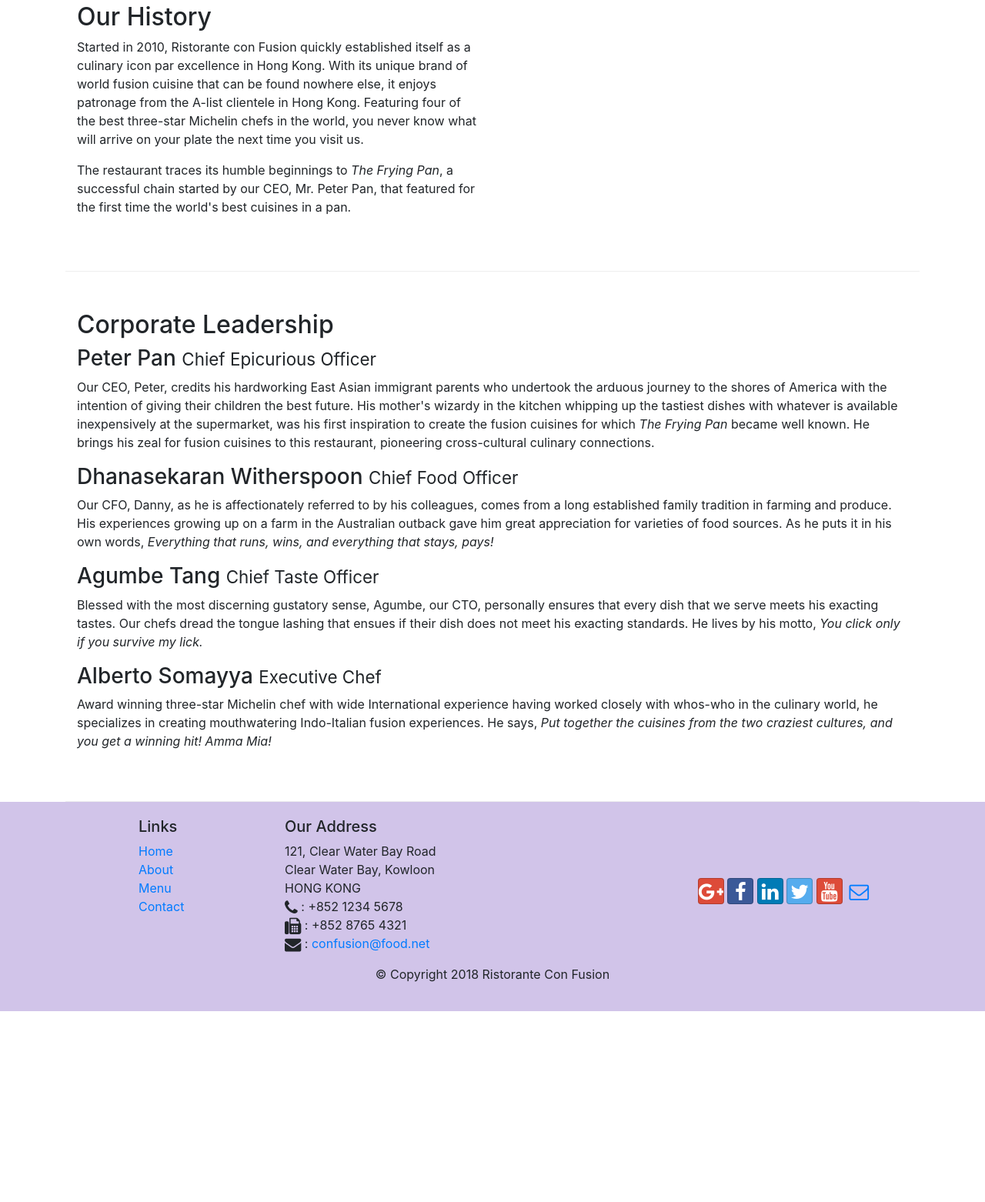
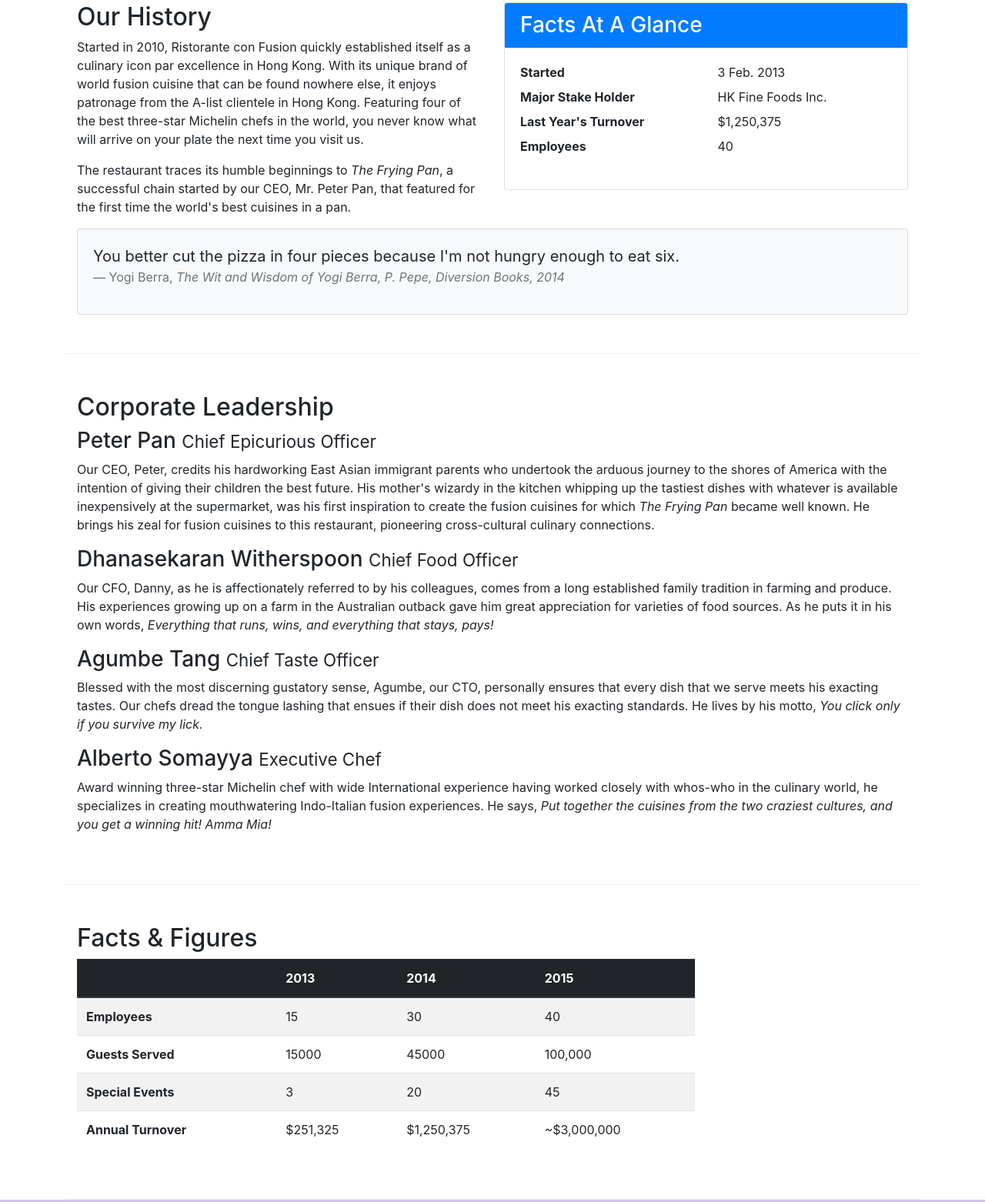
Before and after one commit to rv72/RestauranteConFusion, a website: page aboutus.html in a window 1280 px wide. Shown: the part 462-2024 px from the top of the page at 77% size. Before the commit the page ends 1776 px from the top, so only its background shows below. Drawn offline with nearby package versions, Linux system fonts and the light colour scheme.

Commit message:
Tables & Cards

```diff
--- a/aboutus.html
+++ b/aboutus.html
@@ -25,10 +25,14 @@
             <a class="navbar-brand mr-auto" href="./index.html">Ristorante Con Fusion</a>
             <div class="collapse navbar-collapse" id="Navbar">
                 <ul class="navbar-nav mr-auto">
-                    <li class="nav-item"><a class="nav-link" href="./index.html"><span class="fa fa-home fa-lg"> </span> Home</a></li>
-                    <li class="nav-item active"><a class="nav-link" href="./aboutus.html"><span class="fa fa-info fa-lg"> </span> About</a></li>
-                    <li class="nav-item"><a class="nav-link" href="#"><span class="fa fa-list fa-lg"> </span> Menu</a></li>
-                    <li class="nav-item"><a class="nav-link" href="./contactus.html"><span class="fa fa-address-card fa-lg"> </span> Contact</a></li>
+                    <li class="nav-item"><a class="nav-link" href="./index.html"><span class="fa fa-home fa-lg"> </span>
+                            Home</a></li>
+                    <li class="nav-item active"><a class="nav-link" href="./aboutus.html"><span
+                                class="fa fa-info fa-lg"> </span> About</a></li>
+                    <li class="nav-item"><a class="nav-link" href="#"><span class="fa fa-list fa-lg"> </span> Menu</a>
+                    </li>
+                    <li class="nav-item"><a class="nav-link" href="./contactus.html"><span
+                                class="fa fa-address-card fa-lg"> </span> Contact</a></li>
                 </ul>
             </div>
 
@@ -40,7 +44,8 @@
             <div class="row row-header">
                 <div class="col-12 col-sm-6">
                     <h1>Ristorante con Fusion</h1>
-                    <p>We take inspiration from the World's best cuisines, and create a unique fusion experience. Our lipsmacking creations will tickle your culinary senses!</p>
+                    <p>We take inspiration from the World's best cuisines, and create a unique fusion experience. Our
+                        lipsmacking creations will tickle your culinary senses!</p>
                 </div>
                 <div class="col-12 col-sm">
                 </div>
@@ -63,10 +68,42 @@
         <div class="row row-content">
             <div class="col-12 col-sm-6">
                 <h2>Our History</h2>
-                <p>Started in 2010, Ristorante con Fusion quickly established itself as a culinary icon par excellence in Hong Kong. With its unique brand of world fusion cuisine that can be found nowhere else, it enjoys patronage from the A-list clientele in Hong Kong.  Featuring four of the best three-star Michelin chefs in the world, you never know what will arrive on your plate the next time you visit us.</p>
-                <p>The restaurant traces its humble beginnings to <em>The Frying Pan</em>, a successful chain started by our CEO, Mr. Peter Pan, that featured for the first time the world's best cuisines in a pan.</p>
+                <p>Started in 2010, Ristorante con Fusion quickly established itself as a culinary icon par excellence
+                    in Hong Kong. With its unique brand of world fusion cuisine that can be found nowhere else, it
+                    enjoys patronage from the A-list clientele in Hong Kong. Featuring four of the best three-star
+                    Michelin chefs in the world, you never know what will arrive on your plate the next time you visit
+                    us.</p>
+                <p>The restaurant traces its humble beginnings to <em>The Frying Pan</em>, a successful chain started by
+                    our CEO, Mr. Peter Pan, that featured for the first time the world's best cuisines in a pan.</p>
             </div>
-            <div>
+            <div class="col-sm">
+                <div class="card">
+                    <h3 class="card-header bg-primary text-white">Facts At A Glance</h3>
+                    <div class="card-body">
+                        <dl class="row">
+                            <dt class="col-6">Started</dt>
+                            <dd class="col-6">3 Feb. 2013</dd>
+                            <dt class="col-6">Major Stake Holder</dt>
+                            <dd class="col-6">HK Fine Foods Inc.</dd>
+                            <dt class="col-6">Last Year's Turnover</dt>
+                            <dd class="col-6">$1,250,375</dd>
+                            <dt class="col-6">Employees</dt>
+                            <dd class="col-6">40</dd>
+                        </dl>
+                    </div>
+                </div>
+            </div>
+            <div class="col-12">
+                <div class="card card-body bg-light">
+                    <blockquote class="blockquote">
+                        <p class="mb-0">You better cut the pizza in four pieces because
+                            I'm not hungry enough to eat six.</p>
+                        <footer class="blockquote-footer">Yogi Berra,
+                            <cite title="Source Title">The Wit and Wisdom of Yogi Berra,
+                            P. Pepe, Diversion Books, 2014</cite>
+                        </footer>
+                    </blockquote>
+                </div>
             </div>
         </div>
 
@@ -75,19 +112,77 @@
             <div class="col-12 col-sm-12">
                 <h2>Corporate Leadership</h2>
                 <h3>Peter Pan <small>Chief Epicurious Officer</small></h3>
-                <p class="d-none d-sm-block">Our CEO, Peter, credits his hardworking East Asian immigrant parents who undertook the arduous journey to the shores of America with the intention of giving their children the best future. His mother's wizardy in the kitchen whipping up the tastiest dishes with whatever is available inexpensively at the supermarket, was his first inspiration to create the fusion cuisines for which <em>The Frying Pan</em> became well known. He brings his zeal for fusion cuisines to this restaurant, pioneering cross-cultural culinary connections.</p>
+                <p class="d-none d-sm-block">Our CEO, Peter, credits his hardworking East Asian immigrant parents who
+                    undertook the arduous journey to the shores of America with the intention of giving their children
+                    the best future. His mother's wizardy in the kitchen whipping up the tastiest dishes with whatever
+                    is available inexpensively at the supermarket, was his first inspiration to create the fusion
+                    cuisines for which <em>The Frying Pan</em> became well known. He brings his zeal for fusion cuisines
+                    to this restaurant, pioneering cross-cultural culinary connections.</p>
                 <h3>Dhanasekaran Witherspoon <small>Chief Food Officer</small></h3>
-                <p class="d-none d-sm-block">Our CFO, Danny, as he is affectionately referred to by his colleagues, comes from a long established family tradition in farming and produce. His experiences growing up on a farm in the Australian outback gave him great appreciation for varieties of food sources. As he puts it in his own words, <em>Everything that runs, wins, and everything that stays, pays!</em></p>
+                <p class="d-none d-sm-block">Our CFO, Danny, as he is affectionately referred to by his colleagues,
+                    comes from a long established family tradition in farming and produce. His experiences growing up on
+                    a farm in the Australian outback gave him great appreciation for varieties of food sources. As he
+                    puts it in his own words, <em>Everything that runs, wins, and everything that stays, pays!</em></p>
                 <h3>Agumbe Tang <small>Chief Taste Officer</small></h3>
-                <p class="d-none d-sm-block">Blessed with the most discerning gustatory sense, Agumbe, our CTO, personally ensures that every dish that we serve meets his exacting tastes. Our chefs dread the tongue lashing that ensues if their dish does not meet his exacting standards. He lives by his motto, <em>You click only if you survive my lick.</em></p>
+                <p class="d-none d-sm-block">Blessed with the most discerning gustatory sense, Agumbe, our CTO,
+                    personally ensures that every dish that we serve meets his exacting tastes. Our chefs dread the
+                    tongue lashing that ensues if their dish does not meet his exacting standards. He lives by his
+                    motto, <em>You click only if you survive my lick.</em></p>
                 <h3>Alberto Somayya <small>Executive Chef</small></h3>
-                <p class="d-none d-sm-block">Award winning three-star Michelin chef with wide International experience having worked closely with whos-who in the culinary world, he specializes in creating mouthwatering Indo-Italian fusion experiences. He says, <em>Put together the cuisines from the two craziest cultures, and you get a winning hit! Amma Mia!</em></p>
+                <p class="d-none d-sm-block">Award winning three-star Michelin chef with wide International experience
+                    having worked closely with whos-who in the culinary world, he specializes in creating mouthwatering
+                    Indo-Italian fusion experiences. He says, <em>Put together the cuisines from the two craziest
+                        cultures, and you get a winning hit! Amma Mia!</em></p>
             </div>
         </div>
 
+        <div class="row row-content">
+            <div class="col-12 col-sm-9">
+                <h2>Facts &amp; Figures</h2>
+                <div class="table-responsive">
+                    <table class="table table-striped">
+                        <thead class="thead-dark">
+                            <tr>
+                                <th>&nbsp;</th>
+                                <th>2013</th>
+                                <th>2014</th>
+                                <th>2015</th>
+                            </tr>
+                        </thead>
+                        <tbody>
+                            <tr>
+                                <th>Employees</th>
+                                <td>15</td>
+                                <td>30</td>
+                                <td>40</td>
+                            </tr>
+                            <tr>
+                                <th>Guests Served</th>
+                                <td>15000</td>
+                                <td>45000</td>
+                                <td>100,000</td>
+                            </tr>
+                            <tr>
+                                <th>Special Events</th>
+                                <td>3</td>
+                                <td>20</td>
+                                <td>45</td>
+                            </tr>
+                            <tr>
+                                <th>Annual Turnover</th>
+                                <td>$251,325</td>
+                                <td>$1,250,375</td>
+                                <td>~$3,000,000</td>
+                            </tr>
+                        </tbody>
+                    </table>
+                </div>
+            </div>
+            <div class="col-12 col-sm-3"></div>
+        </div>
     </div>
 
-    <footer class= "footer">
+    <footer class="footer">
         <div class="container">
             <div class="row">
                 <div class="col-4 offset-1 col-sm-2">
@@ -107,16 +202,22 @@
                         HONG KONG<br>
                         <i class="fa fa-phone fa-lg"></i> : +852 1234 5678<br>
                         <i class="fa fa-fax fa-lg"></i> : +852 8765 4321<br>
-		              <i class="fa fa-envelope fa-lg"></i> : <a href="mailto:confusion@food.net">confusion@food.net</a>
+                        <i class="fa fa-envelope fa-lg"></i> : <a
+                            href="mailto:confusion@food.net">confusion@food.net</a>
                     </address>
                 </div>
                 <div class="col-12 col-sm-4 align-self-center">
                     <div class="text-center">
-                        <a class="btn btn-social-icon btn-google" href="http://google.com/+"><i class="fa fa-google-plus fa-lg"></i></a>
-                        <a class="btn btn-social-icon btn-facebook" href="http://www.facebook.com/profile.php?id="><i class="fa fa-facebook fa-lg"></i></a>
-                        <a class="btn btn-social-icon btn-linkedin" href="http://www.linkedin.com/in/"><i class="fa fa-linkedin fa-lg"></i></a>
-                        <a class="btn btn-social-icon btn-twitter" href="http://twitter.com/"><i class="fa fa-twitter fa-lg"></i></a>
-                        <a class="btn btn-social-icon btn-google" href="http://youtube.com/"><i class="fa fa-youtube fa-lg"></i></a>
+                        <a class="btn btn-social-icon btn-google" href="http://google.com/+"><i
+                                class="fa fa-google-plus fa-lg"></i></a>
+                        <a class="btn btn-social-icon btn-facebook" href="http://www.facebook.com/profile.php?id="><i
+                                class="fa fa-facebook fa-lg"></i></a>
+                        <a class="btn btn-social-icon btn-linkedin" href="http://www.linkedin.com/in/"><i
+                                class="fa fa-linkedin fa-lg"></i></a>
+                        <a class="btn btn-social-icon btn-twitter" href="http://twitter.com/"><i
+                                class="fa fa-twitter fa-lg"></i></a>
+                        <a class="btn btn-social-icon btn-google" href="http://youtube.com/"><i
+                                class="fa fa-youtube fa-lg"></i></a>
                         <a class="btn btn-social-icon" href="mailto:"><i class="fa fa-envelope-o fa-lg"></i></a>
                     </div>
                 </div>
```
Lines whose indentation alone changed are shown as unchanged.
